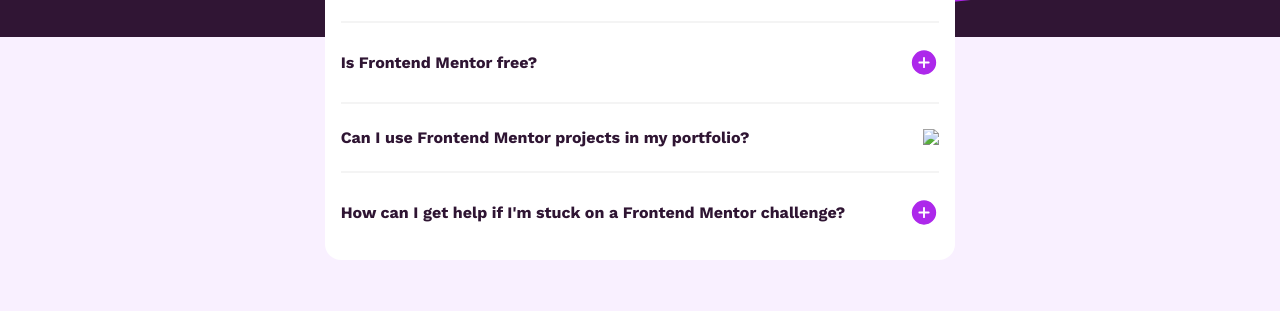
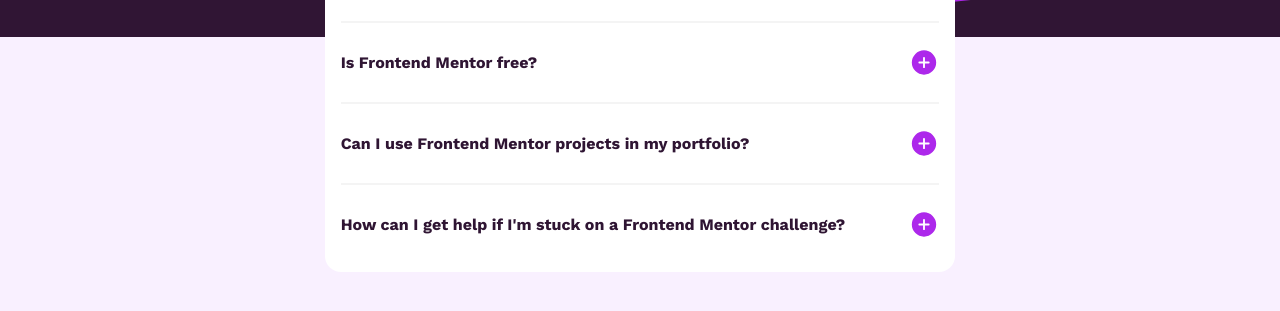
Before and after one commit to Minixlip/faq-accordion-main, a plain HTML site: page index.html in a window 1280 px wide. Shown: the part 347-658 px from the top of the page. Drawn offline with nearby package versions, Linux system fonts and the light colour scheme.

Commit message:
index updated.

```diff
--- a/index.html
+++ b/index.html
@@ -18,13 +18,13 @@
   <div class="background-image"></div>
   <div class="main">
     <div class="header">
-      <img class="drop-down-button" src="assets/images/icon-star.svg">
+      <img src="assets/images/icon-star.svg">
       <h1>FAQs</h1>
     </div>
     <div class="questions">
       <div class="question">
         <span>What is Frontend Mentor, and how will it help me?</span>
-        <img class="drop-down-button" src="assets/images/icon-plus.svg" data-answer-id="A1" onclick="toggleAnswer(this)">
+        <img src="assets/images/icon-plus.svg" data-answer-id="A1" onclick="toggleAnswer(this)">
       </div>
 
       <div class="answer" id="A1">
@@ -37,7 +37,7 @@
     <div class="questions" >
       <div class="question">
         <span>Is Frontend Mentor free?</span>
-        <img class="drop-down-button" src="assets/images/icon-plus.svg" data-answer-id="A2" onclick="toggleAnswer(this)">
+        <img src="assets/images/icon-plus.svg" data-answer-id="A2" onclick="toggleAnswer(this)">
       </div>
 
       <div class="answer" id="A2">
@@ -49,7 +49,7 @@
     <div class="questions">
       <div class="question">
         <span>Can I use Frontend Mentor projects in my portfolio?</span>
-        <img src=" class="drop-down-button" assets/images/icon-plus.svg" data-answer-id="A3" onclick="toggleAnswer(this)">
+        <img src="assets/images/icon-plus.svg" data-answer-id="A3" onclick="toggleAnswer(this)">
       </div>
 
       <div class="answer" id="A3">
@@ -61,7 +61,7 @@
     <div class="questions">
       <div class="question">
         <span>How can I get help if I'm stuck on a Frontend Mentor challenge?</span>
-        <img class="drop-down-button" src="assets/images/icon-plus.svg" data-answer-id="A4" onclick="toggleAnswer(this)">
+        <img src="assets/images/icon-plus.svg" data-answer-id="A4" onclick="toggleAnswer(this)">
       </div>
       <div class="answer" id="A4">
         <p>The best place to get help is inside Frontend Mentor's Discord community. There's a help
```
